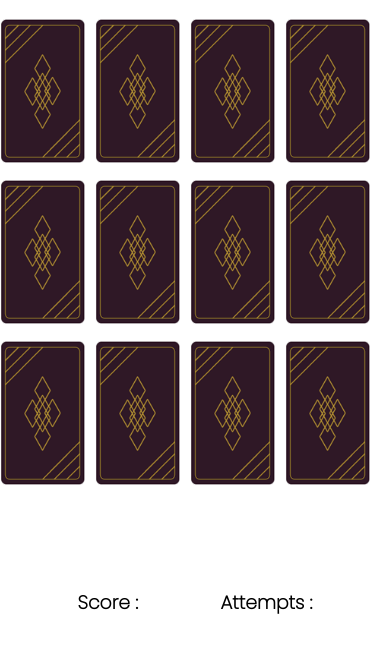
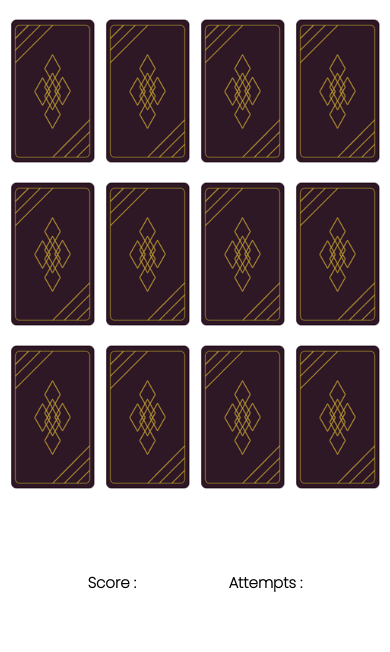
Before and after one commit to defNOTCatwoman/tarot-memory, a plain HTML site: page index.html in a window 390 px wide. Shown: the part 66-718 px from the top of the page. Drawn offline with Linux system fonts and the light colour scheme.

Commit message:
V.3 More mobile-friendly changes

```diff
--- a/src/style.css
+++ b/src/style.css
@@ -37,6 +37,9 @@ div.gameover{
     height:609px;
     border: solid black none;
     position: relative;
+    justify-content: center;
+    display: flex;
+    flex-wrap: wrap;
 }
 
 .flip {
@@ -74,10 +77,14 @@ div.gameover{
 
     div.gameover{
         top: 205px;
-        right:95px;
+        right:85px;
     }
 
     h1 {
         font-size: 25px;
     }
+
+    h3 {
+        font-size: 15px;
+    }
 }
```
